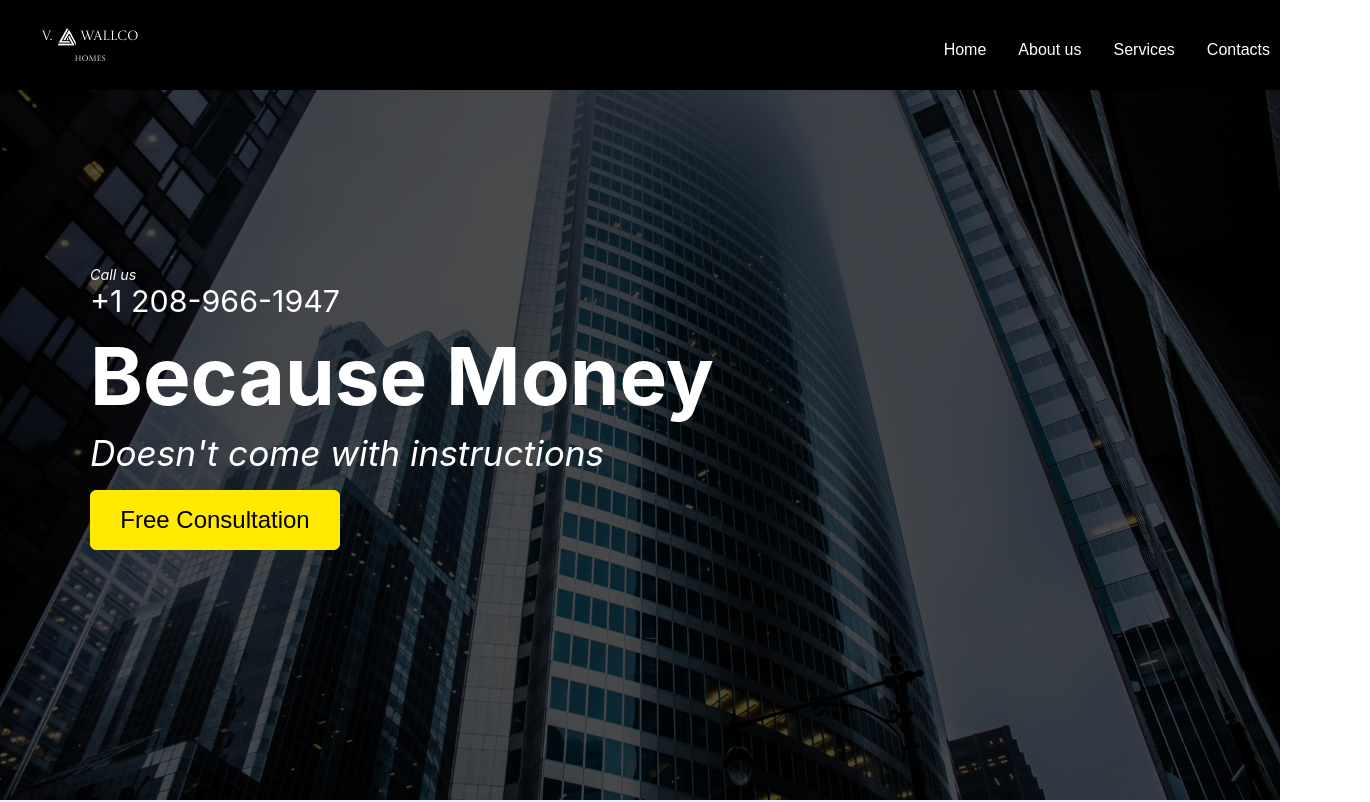
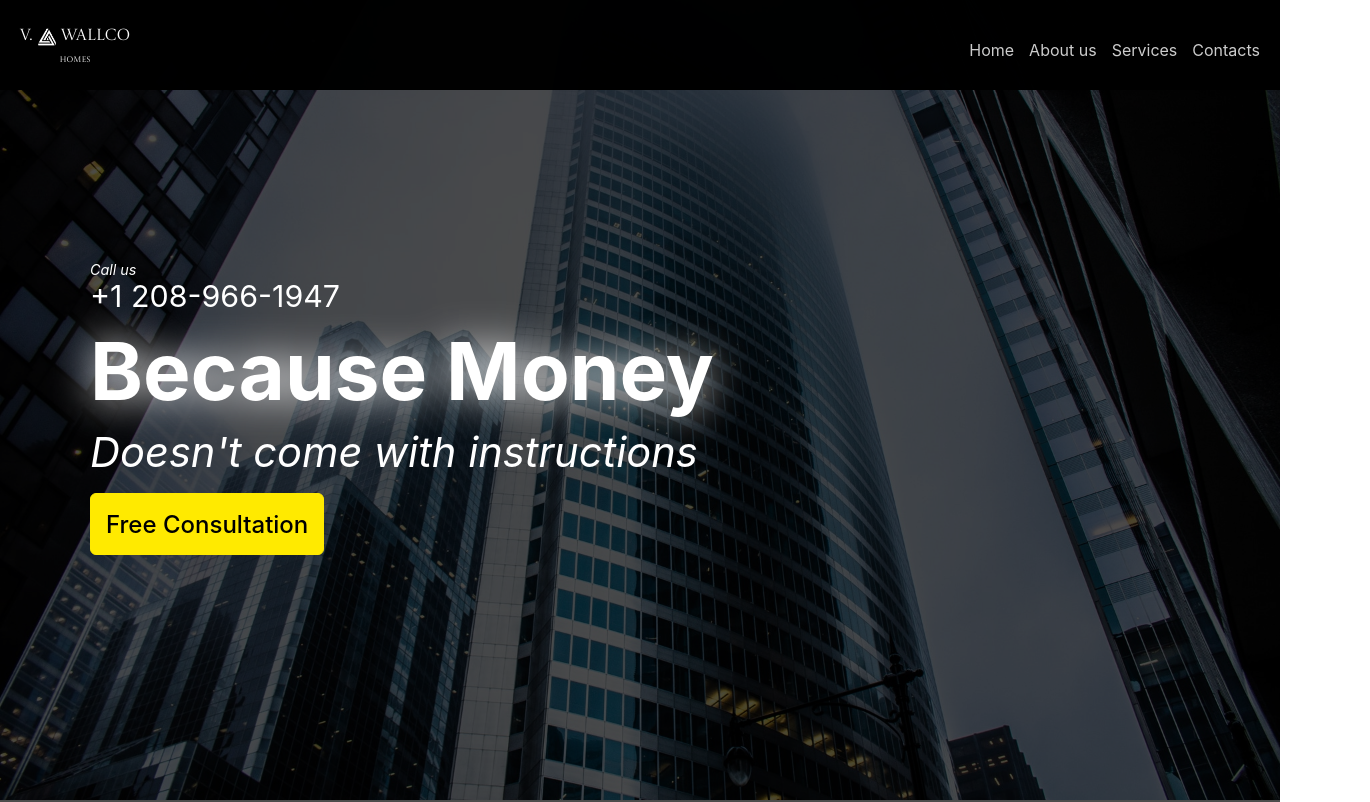
Before and after one commit to 1stIndominus/Construction, a React (Create React App) app: page / in a window 1280 px wide. Shown: the top 802 px of the page, 1370 px wide, since content can reach past the window. Built offline with nearby package versions, Linux system fonts and the light colour scheme.

Commit message:
refactoring

```diff
--- a/package.json
+++ b/package.json
@@ -13,6 +13,7 @@
     "react-icons": "^4.8.0",
     "react-ionicons": "^4.2.0",
     "react-scripts": "5.0.1",
+    "react-scroll": "^1.8.9",
     "web-vitals": "^2.1.4"
   },
   "scripts": {
--- a/src/features/about/About.jsx
+++ b/src/features/about/About.jsx
@@ -1,10 +1,10 @@
 import React from "react";
-import house from '../../assets/images/vitaliy.jpg';
-import './style.scss';
+import house from "../../assets/images/vitaliy.jpg";
+import "./about.scss";
 
 export const About = () => {
   return (
-    <div className="about" id="about">
+    <div className="about" id="About">
       <div className="about__container">
         <div className="about__image--wrapper">
           <img className="about__image" src={house} alt="john" />
@@ -13,14 +13,13 @@ export const About = () => {
           <h1 className="about__content--title">About</h1>
           {/* <span className="about__content--line"></span> */}
           <p className="about__content--description">
-            Intense is an International Financial Planning company with offices
-            i n multiple jurisdictions over the world. Working with Intense
-            gives me the ability to advise internat ional expatriates living in
+            AllBuild is an Increadible construction company with offices in multiple jurisdictions over the country. Working with Intense gives me the ability to advise internat ional expatriates living in
             the middle east from where I live in USA.
           </p>
           <p className="about__content--me">
-            I am Vitaliy Radchuk, a senior advisor for an independently owned financial
-            planning company called <span className="about__content--me-highlight">AllBuild</span>.
+            I am Vitaliy Radchuk, a senior advisor for an independently owned
+            financial planning company called{" "}
+            <span className="about__content--me-highlight">AllBuild</span>.
           </p>
           <button className="about__content--button">Explore More</button>
         </div>
--- a/src/features/footer/Footer.jsx
+++ b/src/features/footer/Footer.jsx
@@ -1,4 +1,5 @@
 import React from "react";
+import { Link } from "react-scroll";
 import "./style.scss";
 import { BsFacebook } from "react-icons/bs";
 import { BsInstagram } from "react-icons/bs";
@@ -7,7 +8,7 @@ import { BsTelegram } from "react-icons/bs";
 
 export const Footer = () => {
   return (
-    <div className="footer">
+    <div className="footer" id="Contacts">
       <div className="footer__content">
         <div className="waves">
           <div className="wave" id="wave1"></div>
@@ -71,24 +72,52 @@ export const Footer = () => {
         </ul>
         <ul className="menu">
           <li className="menu__list">
-            <a className="menu__item" href="#">
+            <Link
+              to="Home"
+              spy={true}
+              smooth={true}
+              offset={-150}
+              duration={500}
+              className="menu__item"
+            >
               Home
-            </a>
+            </Link>
           </li>
           <li className="menu__list">
-            <a className="menu__item" href="#">
+            <Link
+              to="About"
+              spy={true}
+              smooth={true}
+              offset={-300}
+              duration={500}
+              className="menu__item"
+            >
               About us
-            </a>
+            </Link>
           </li>
           <li className="menu__list">
-            <a className="menu__item" href="#">
+            <Link
+              to="Services"
+              spy={true}
+              smooth={true}
+              offset={50}
+              duration={500}
+              className="menu__item"
+            >
               Services
-            </a>
+            </Link>
           </li>
           <li className="menu__list">
-            <a className="menu__item" href="#">
+            <Link
+              to="Contacts"
+              spy={true}
+              smooth={true}
+              offset={50}
+              duration={500}
+              className="menu__item"
+            >
               Contacts
-            </a>
+            </Link>
           </li>
         </ul>
       </div>
--- a/src/features/nav-bar/NavBar.jsx
+++ b/src/features/nav-bar/NavBar.jsx
@@ -1,34 +1,75 @@
 import React from "react";
-import { FaConfluence } from "react-icons/fa";
-import { GiHouse } from "react-icons/gi";
-
-import "./style.scss";
+import { Link } from "react-scroll";
+import "./nav.scss";
 import { BiAlignRight } from "react-icons/bi";
 export const NavBar = () => {
   return (
-    <div className="header">
+    <header className="header">
       <nav className="nav">
         <div className="nav__content">
-          <button className="nav__content--logo">
+          <div className="nav__logo">
             <div className="logo">
-              <p className="nav__content--title">V.</p>
-              {/* <GiHouse color="#fff" size={20} /> */}
+              <p className="logo__title">V.</p>
               <div className="logo__image"></div>
-              <p className="nav__content--title">Wallco</p>
+              <p className="logo__title">Wallco</p>
             </div>
-            <p className="nav__content--title--small">Homes</p>
-          </button>
-          <div className="nav__content--details">
-            <button className="nav__button">Home</button>
-            <button className="nav__button">About us</button>
-            <button className="nav__button">Services</button>
-            <button className="nav__button">Contacts</button>
+            <p className="logo__title--small">Homes</p>
           </div>
-          <button className="nav__content--burger">
+          <ul className="navigation">
+            <li className="navigation__list">
+              <Link
+                to="Home"
+                spy={true}
+                smooth={true}
+                offset={-150}
+                duration={500}
+                className="navigation__item"
+              >
+                Home
+              </Link>
+            </li>
+            <li className="navigation__list">
+              <Link
+                to="About"
+                spy={true}
+                smooth={true}
+                offset={-300}
+                duration={500}
+                className="navigation__item"
+              >
+                About us
+              </Link>
+            </li>
+            <li className="navigation__list">
+              <Link
+                to="Services"
+                spy={true}
+                smooth={true}
+                offset={50}
+                duration={500}
+                className="navigation__item"
+              >
+                Services
+              </Link>
+            </li>
+            <li className="navigation__list">
+              <Link
+                to="Contacts"
+                spy={true}
+                smooth={true}
+                offset={50}
+                duration={500}
+                className="navigation__item"
+              >
+                Contacts
+              </Link>
+            </li>
+          </ul>
+          <button className="nav__burger">
             <BiAlignRight color="#fff" size={24} />
           </button>
         </div>
       </nav>
-    </div>
+    </header>
   );
 };
--- /dev/null
+++ b/src/features/nav-bar/nav.scss
@@ -0,0 +1,130 @@
+@import "../../utils/mixins";
+@import "../../utils/fonts";
+@import "../../utils/vars";
+
+.header {
+  position: fixed;
+  height: 90px;
+  width: 100%;
+  max-width: 1440px;
+  margin: auto;
+  top: 0;
+  z-index: 1;
+  transition: 0.3s ease-in;
+  overflow: hidden;
+  background-color: var(--total-black);
+}
+
+.nav {
+  display: flex;
+  width: 100%;
+  height: 70px;
+  background-color: var(--total-black);
+  align-items: center;
+  margin: auto;
+  height: 100%;
+
+  @include onDesktop {
+    height: 100px;
+  }
+
+  &__content {
+    padding: 0 20px;
+    display: flex;
+    flex-direction: row;
+    align-items: center;
+    width: 100%;
+    justify-content: space-between;
+  }
+
+  &__logo {
+    display: flex;
+    flex-direction: column;
+    align-items: center;
+    justify-content: center;
+    height: 50px;
+    box-sizing: border-box;
+
+    border: none;
+    background-color: transparent;
+    transition: 0.5s;
+
+    &:hover {
+      transform: translateY(-5px);
+    }
+  }
+
+  &__burger {
+    border: none;
+    background-color: transparent;
+    display: flex;
+
+    @include onTablet {
+      display: none;
+    }
+  }
+}
+
+.navigation {
+  display: none;
+  flex-direction: row;
+  list-style: none;
+  gap: 15px;
+
+  @include onTablet {
+    display: flex;
+  }
+
+  &__list {
+    flex-direction: row;
+    gap: 20px;
+  }
+
+  &__item {
+    color: #fff;
+    font-size: 16px;
+    border: none;
+    background-color: transparent;
+    transition: 0.5s;
+    opacity: 0.8;
+    text-decoration: none;
+
+    &:hover {
+      opacity: 1;
+      transition: 0.5s;
+      padding-bottom: 12px;
+      border-bottom: 3px solid var(--secondary-color);
+    }
+  }
+}
+
+.logo {
+  display: flex;
+  align-items: center;
+  color: #fff;
+  gap: 5px;
+
+  &__title {
+    color: #fff;
+    font-family: Castoro-Regular;
+    font-weight: normal;
+    margin: 0;
+    padding: 0;
+
+    &--small {
+      color: #fff;
+      margin: 2px, 0;
+      padding: 0;
+      font-size: 8px;
+      font-family: Castoro-Regular;
+    }
+  }
+
+  &__image {
+    background-image: url(../../assets/icons/Vector.png);
+    background-repeat: no-repeat;
+    width: 18px;
+    height: 18px;
+    background-size: contain;
+  }
+}
--- a/src/features/nav-bar/style.scss
+++ /dev/null
@@ -1,123 +0,0 @@
-@import "../../utils/mixins";
-@import "../../utils/fonts";
-@import "../../utils/vars";
-
-.header {
-  position: fixed;
-  height: 90px;
-  width: 100%;
-  max-width: 1440px;
-  margin: auto;
-  top: 0;
-  z-index: 1;
-  transition: .3s ease-in;
-  overflow: hidden;
-  background-color: var(--total-black);
-}
-
-.nav {
-  display: flex;
-  width: 100%;
-  height: 70px;
-  background-color: var(--total-black);
-  align-items: center;
-  // max-width: 1240px;
-  margin: auto;
-  height: 100%;
-  padding: 0 1rem;
-
-  @include onDesktop {
-    height: 100px;
-  }
-
-  &__button {
-    color: #fff;
-    font-size: 16px;
-    border: none;
-    background-color: transparent;
-    transition: 0.5s;
-
-    &:hover {
-      transition: 0.5s;
-      padding-bottom: 12px;
-      border-bottom: 3px solid var(--secondary-color);
-    }
-  }
-
-  &__content {
-    padding: 0 20px;
-    display: flex;
-    flex-direction: row;
-    align-items: center;
-    width: 100%;
-    justify-content: space-between;
-
-    &--logo {
-      display: flex;
-      flex-direction: column;
-      align-items: center;
-      justify-content: center;
-      height: 50px;
-      box-sizing: border-box;
-
-      border: none;
-      background-color: transparent;
-      transition: 0.5s;
-
-      &:hover {
-        transform: translateY(-5px);
-      }
-    }
-
-    &--title {
-      color: #fff;
-      font-family: Castoro-Regular;
-      font-weight: normal;
-      margin: 0;
-      padding: 0;
-
-      &--small {
-        color: #fff;
-        margin: 2px, 0;
-        padding: 0;
-        font-size: 8px;
-        font-family: Castoro-Regular;
-      }
-    }
-
-    &--details {
-      display: none;
-      flex-direction: row;
-      gap: 20px;
-
-      @include onTablet {
-        display: flex;
-      }
-    }
-
-    &--burger {
-      border: none;
-      background-color: transparent;
-      display: flex;
-
-      @include onTablet {
-        display: none;
-      }
-    }
-  }
-}
-
-.logo {
-  display: flex;
-  align-items: center;
-  color: #fff;
-  gap: 5px;
-
-  &__image {
-    background-image: url(../../assets/icons/Vector.png);
-    background-repeat: no-repeat;
-    width: 18px;
-    height: 18px;
-    background-size: contain;
-  }
-}
--- a/src/features/preview/Preview.jsx
+++ b/src/features/preview/Preview.jsx
@@ -1,17 +1,21 @@
 import React from "react";
-import "./style.scss";
+import "./preview.scss";
 
 export const Preview = () => {
   return (
-    <div className="hero">
+    <div className="hero" id="Home">
       <div className="hero__content">
         <p className="hero__title">Call us</p>
         <p className="hero__number">+1 208-966-1947</p>
-        <p className="hero__subtitle">Because Money</p>
+        <p data-text="Because Money" className="hero__subtitle">
+          Because Money
+        </p>
         <p className="hero__description">Doesn't come with instructions</p>
-        <button href="/" className="hero__button">
-          <span className="hero__button--title" >Free Consultation</span>
-        </button>
+        <div className="hero__button">
+          <a href="tel:+1 208-966-1947" className="hero__button--text">
+            Free Consultation
+          </a>
+        </div>
       </div>
     </div>
   );
--- /dev/null
+++ b/src/features/preview/preview.scss
@@ -0,0 +1,135 @@
+@import "../../utils/vars.scss";
+@import "../../utils/mixins";
+
+.hero {
+  background: url("../../assets/images/hero.jpg") no-repeat center center/cover;
+  backdrop-filter: blur(10px);
+  color: #fff;
+  height: 100vh;
+  width: 100%;
+  position: relative;
+
+  &:before {
+    content: "";
+    background-color: var(--overlay);
+    height: 100%;
+    width: 100%;
+    position: absolute;
+    top: 0;
+    left: 0;
+    z-index: -1;
+  }
+
+  &__content {
+    height: 100%;
+    display: flex;
+    flex-direction: column;
+    justify-content: center;
+    max-width: 1100px;
+    margin: auto;
+    padding: 1rem;
+  }
+
+  &__title {
+    padding: 0;
+    margin: 0;
+    font-style: italic;
+    font-size: 0.9rem;
+  }
+
+  &__number {
+    padding: 0;
+    margin: 0;
+    font-size: 1.3rem;
+
+    @include onTablet {
+      font-size: 1.9rem;
+    }
+  }
+
+  &__subtitle {
+    padding: 0;
+    margin: 0.5rem 0;
+    font-size: 1.5rem;
+    font-weight: 700;
+    color: #222;
+
+    &:before {
+      content: attr(data-text);
+      position: absolute;
+      color: #fff;
+      width: 100px;
+      overflow: hidden;
+      white-space: nowrap;
+      animation: animate 8s linear infinite;
+      filter: drop-shadow(0 0 20px #fff);
+    }
+
+    @include onTablet {
+      font-size: 3.5rem;
+    }
+
+    @include onAverage {
+      font-size: 5rem;
+    }
+  }
+
+  &__description {
+    padding: 0;
+    margin: 0;
+    font-size: 1rem;
+    font-style: italic;
+
+    @include onTablet {
+      font-size: 1.6rem;
+    }
+
+    @include onAverage {
+      font-size: 2.6rem;
+    }
+  }
+
+  &__button {
+    display: flex;
+    margin: 1rem 0;
+    height: 40px;
+    border-radius: 6px;
+    width: max-content;
+    background-color: var(--secondary-color);
+    border: 1px solid var(--secondary-color);
+    align-items: center;
+
+    @include onTablet {
+      height: 60px;
+    }
+
+    &--text {
+      color: #000;
+      font-size: 16px;
+      font-weight: 500;
+      padding: 15px;
+      text-decoration: none;
+
+      @include onTablet {
+        font-size: 24px;
+      }
+    }
+
+    &:hover {
+      background-color: var(--secondary-dark);
+      border: 1px solid var(--secondary-dark);
+    }
+  }
+}
+
+@keyframes animate {
+  0%,
+  10%,
+  100% {
+    width: 0;
+  }
+  70%,
+  90% {
+    width: 100%;
+  }
+}
--- a/src/features/preview/style.scss
+++ /dev/null
@@ -1,89 +0,0 @@
-@import '../../utils/vars.scss';
-@import '../../utils/mixins';
-
-.hero {
-  background: url('../../assets/images/hero.jpg') no-repeat center center/cover;
-  backdrop-filter: blur(10px);
-  color: #fff;
-  height: 100vh;
-  width: 100%;
-  position: relative;
-
-
-  &:before {
-    content: '';
-    background-color: var(--overlay);
-    height: 100%;
-    width: 100%;
-    position: absolute;
-    top: 0;
-    left: 0;
-    z-index: -1;
-  }
-
-  &__content {
-    height: 100%;
-    display: flex;
-    flex-direction: column;
-    justify-content: center;
-    max-width: 1100px;
-    margin: auto;
-    padding: 1rem;
-  }
-
-  &__title {
-    padding: 0;
-    margin: 0;
-    font-style: italic;
-    font-size: .9rem;
-  }
-
-  &__number {
-    padding: 0;
-    margin: 0;
-    font-size: 1.9rem;
-  }
-
-  &__subtitle {
-    padding: 0;
-    margin: 0.5rem 0;
-    font-size: 2.6rem;
-    font-weight: 700;
-
-    @include onDesktop {
-      font-size: 5rem;
-    }
-  }
-
-  &__description {
-    padding: 0;
-    margin: 0;
-    font-size: 1.6rem;
-    font-style: italic;
-
-    @include onDesktop {
-      font-size: 2.2rem;
-    }
-  }
-
-  &__button {
-    margin: 1rem 0;
-    height: 60px;
-    border-radius: 6px;
-    width: 250px;
-    background-color: var(--secondary-color);
-    border: 1px solid var(--secondary-color);
-    color: #333;
-
-    &--title {
-      color: #000;
-      font-size: 24px;
-      font-weight: 500;
-    }
-
-    &:hover {
-      background-color: var(--secondary-dark);
-      border: 1px solid var(--secondary-dark);
-    }
-  }
-}
--- a/src/screens/home-screen/style.scss
+++ b/src/screens/home-screen/style.scss
@@ -1,12 +1,13 @@
 @import '../../utils/mixins';
+@import '../../utils/vars';
 
 .main__container {
   display: flex;
   flex-direction: column;
-  background-color: #f0efff;
-  height: 100%;
+  background-color: var(--overlay);
+  // height: 100%;
   margin: 0 auto;
-  max-width: 1440px;
+  // max-width: 1440px;
 
   @include onDesktop {
     max-width: 1440px;
```
Also changed, not shown: src/features/about/about.scss (renamed from src/features/about/style.scss, +7 -4 lines), 1 other file (tests, documents, lock files or other folders).
